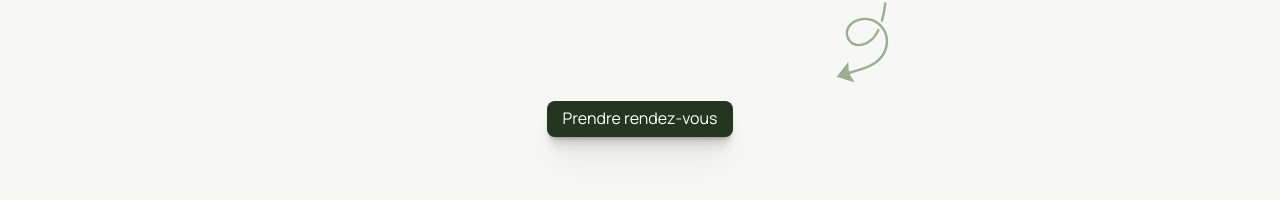
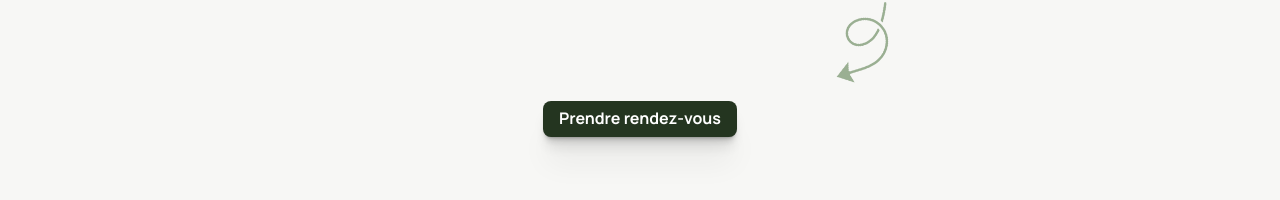
Before and after one commit to Fodilben/biodental, a Next.js app: page / in a window 1280 px wide. Shown: the part 442-642 px from the top of the page. Built offline with nearby package versions, Linux system fonts and the light colour scheme.

Commit message:
fix the cta-btn text-weight

```diff
--- a/src/components/homeSections/CTA/CTA.tsx
+++ b/src/components/homeSections/CTA/CTA.tsx
@@ -28,7 +28,7 @@ export const CTA = () => {
               className="mt-4 relative bg-[#243520] hover:bg-[#222] text-white rounded-lg py-2 shadow-[0px_0.71px_0.71px_-0.62px_#00000026,0px_1.81px_1.81px_-1.25px_#00000024,0px_3.62px_3.62px_-1.88px_#00000024,0px_6.87px_6.87px_-2.5px_#00000021,0px_13.65px_13.65px_-3.12px_#0000001a,0px_30px_30px_-3.75px_#0000000d] transition-colors duration-[400ms]"
               onClick={() => setShowPopup((v) => !v)}
             >
-              <span className="text-[16px] leading-[16.8px]  font-normal">
+              <span className="text-[16px] leading-[16.8px]  font-semibold">
                 Prendre rendez-vous
               </span>
               {showPopup && (
--- a/src/components/homeSections/hero/hero.tsx
+++ b/src/components/homeSections/hero/hero.tsx
@@ -125,7 +125,7 @@ export const Hero = () => {
             className="mt-4 relative bg-[#243520] hover:bg-[#222] text-white rounded-lg py-2 shadow-[0px_0.71px_0.71px_-0.62px_#00000026,0px_1.81px_1.81px_-1.25px_#00000024,0px_3.62px_3.62px_-1.88px_#00000024,0px_6.87px_6.87px_-2.5px_#00000021,0px_13.65px_13.65px_-3.12px_#0000001a,0px_30px_30px_-3.75px_#0000000d] transition-colors duration-[400ms]"
             onClick={() => setShowPopup((v) => !v)}
           >
-            <span className="text-[16px] leading-[16.8px]  font-normal">
+            <span className="text-[16px] leading-[16.8px]  font-semibold">
               Prendre rendez-vous
             </span>
             {showPopup && (
--- a/src/components/testimonialSections/testimonialsherosection.tsx
+++ b/src/components/testimonialSections/testimonialsherosection.tsx
@@ -87,7 +87,7 @@ export default function TestimonialHeroSection() {
                 className="mt-4 relative bg-[#243520]  w-[192px] hover:bg-[#222] text-white rounded-lg py-2 shadow-[0px_0.71px_0.71px_-0.62px_#00000026,0px_1.81px_1.81px_-1.25px_#00000024,0px_3.62px_3.62px_-1.88px_#00000024,0px_6.87px_6.87px_-2.5px_#00000021,0px_13.65px_13.65px_-3.12px_#0000001a,0px_30px_30px_-3.75px_#0000000d] transition-colors duration-[400ms]"
                 onClick={() => setShowPopup((v) => !v)}
               >
-                <span className="text-[16px] leading-[16.8px]  font-normal">
+                <span className="text-[16px] leading-[16.8px]  font-semibold">
                   Prendre rendez-vous
                 </span>
                 {showPopup && (
```
